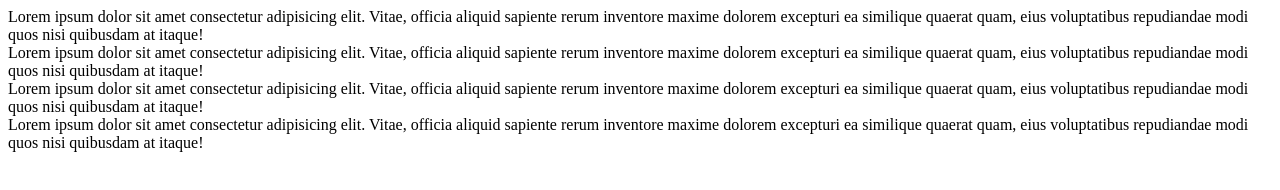
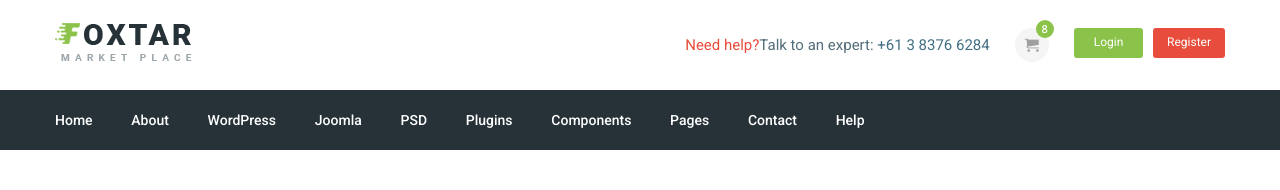
Before and after one commit to Golivud2021/Foxtar-new, a website: page app/index.html in a window 1280 px wide. Drawn offline with nearby package versions, Linux system fonts and the light colour scheme; some packages are replaced by stand-ins of ours; files that its build step writes are made by us from their sources; a script that the page names is missing; files whose address does not match are found by name.

Commit message:
adeed header

```diff
--- a/app/index.html
+++ b/app/index.html
@@ -11,23 +11,56 @@
     <link
         href="https://fonts.googleapis.com/css2?family=Lato:wght@700&family=Open+Sans:wght@600&family=Raleway:ital,wght@1,700&family=Roboto:wght@400;500;700;900&display=swap"
         rel="stylesheet">
-    <link rel="stylesheet" href="">
+    <link rel="stylesheet" href="css/libs.min.css">
     <link rel="stylesheet" href="css/style.min.css">
 </head>
 
 <body>
-    <div class="text">Lorem ipsum dolor sit amet consectetur adipisicing elit. Vitae, officia aliquid sapiente rerum
-        inventore maxime dolorem excepturi ea similique quaerat quam, eius voluptatibus repudiandae modi quos nisi
-        quibusdam at itaque!</div>
-    <div class="text">Lorem ipsum dolor sit amet consectetur adipisicing elit. Vitae, officia aliquid sapiente rerum
-        inventore maxime dolorem excepturi ea similique quaerat quam, eius voluptatibus repudiandae modi quos nisi
-        quibusdam at itaque!</div>
-    <div class="text">Lorem ipsum dolor sit amet consectetur adipisicing elit. Vitae, officia aliquid sapiente rerum
-        inventore maxime dolorem excepturi ea similique quaerat quam, eius voluptatibus repudiandae modi quos nisi
-        quibusdam at itaque!</div>
-    <div class="text">Lorem ipsum dolor sit amet consectetur adipisicing elit. Vitae, officia aliquid sapiente rerum
-        inventore maxime dolorem excepturi ea similique quaerat quam, eius voluptatibus repudiandae modi quos nisi
-        quibusdam at itaque!</div>
+    <header class="header">
+        <div class="header__top">
+            <div class="container">
+                <div class="header__inner">
+                    <div class="header__logo">
+                        <a href="#">
+                            <img src="img/logo.png" alt="">
+                        </a>
+                    </div>
+                    <div class="header__phone">
+                        <span>Need help?</span>Talk to an expert: <a href="tel:+61383766284">
+                            +61 3 8376 6284</a>
+                    </div>
+                    <div class="header__items">
+                        <div class="header__item-basket header__item--active">
+                            <span class="header__icon-circle">8</span>
+                            <span class="icon-cart header__icon"></span>
+                        </div>
+                        <div class="header__btn">
+                            <button class="header__login">Login</button>
+                            <button class="header__register">Register</button>
+                        </div>
+                    </div>
+                </div>
+            </div>
+        </div>
+        <div class="header__navigation">
+            <div class="container">
+                <nav class="menu">
+                    <ul>
+                        <li><a href="#">Home</a></li>
+                        <li><a href="#">About</a></li>
+                        <li><a href="#">WordPress</a></li>
+                        <li><a href="#">Joomla</a></li>
+                        <li><a href="#">PSD</a></li>
+                        <li><a href="#">Plugins</a></li>
+                        <li><a href="#">Components</a></li>
+                        <li><a href="#">Pages</a></li>
+                        <li><a href="#">Contact</a></li>
+                        <li><a href="#">Help</a></li>
+                    </ul>
+                </nav>
+            </div>
+        </div>
+    </header>
 
 
     <script src="https://ajax.googleapis.com/ajax/libs/jquery/3.6.0/jquery.min.js"></script>
--- a/app/scss/_vars.scss
+++ b/app/scss/_vars.scss
@@ -2,3 +2,9 @@
 font-family: 'Open Sans', sans-serif;
 font-family: 'Raleway', sans-serif;
 font-family: 'Roboto', sans-serif; */
+$text: #546e7a;
+$orange:#e74c3c;
+$green:#8bc34a;
+$fon:#263238;
+$roboto:'Roboto', sans-serif;
+$open:'Open Sans', sans-serif;
--- a/app/scss/style.scss
+++ b/app/scss/style.scss
@@ -2,9 +2,17 @@
 @import "fonts";
 
 body{
-
+    font-size: 15px;
+    line-height: 24px;
+    font-family: $roboto;
+    color:$text;
 }
 ul{
+    margin: 0;
+    padding: 0;
+    list-style: none;
+}
+li{
     margin: 0;
     padding: 0;
 }
@@ -12,3 +20,100 @@ a{
     display: inline-block;
     text-decoration: none;
 }
+.header__inner{
+    display: flex;
+    justify-content: space-between;
+    height: 90px;
+    align-items: center;
+}
+
+.header__item-basket{
+    width: 34px;
+    height: 34px;
+    background-color: #f5f5f5;
+    border-radius: 50%
+}
+.header__items{
+    display:flex;
+}
+.header__phone{
+    margin-left: auto;
+    margin-right: 25px;
+    span{
+        color:$orange;
+    }
+    a{
+        color:#437084;
+    }
+}
+.header__btn{
+    margin-left: 10px;
+    button{
+        font-size: 12px;
+        color: #fff;
+        border-radius: 3px;
+        border: none;
+        padding-top: 8px;
+        padding-bottom: 8px;
+    }
+    .header__login{
+        background-color:$green;
+        padding-left: 20px;
+        padding-right: 20px;
+        margin-right: 6px;
+
+    }
+    .header__register{
+        background-color:$orange;
+        padding-left: 14px;
+        padding-right: 14px;
+    }
+
+}
+.header__item--active{
+    position: relative;
+    margin-right: 15px;
+    .header__icon{
+        position: absolute;
+        top: 50%;
+        left: 50%;
+        transform: translate(-50%, -50%);
+        color: #a0a0a0;
+        font-size: 14px;
+    }
+    .header__icon-circle{
+        display: block;
+        width: 18px;
+        height: 18px;
+        border-radius: 50%;
+        line-height: 18px;
+        text-align: center;
+        position: absolute;
+        top: -8px;
+        right: -5px;
+        color: #fff;
+        font-size: 11px;
+        font-family: $open;
+        font-weight: 600;
+    }
+}
+.header__item-basket{
+    .header__icon-circle{
+        background-color: $green;
+    }
+}
+.header__navigation{
+    background-color: $fon;
+    li{
+        display: inline-block;
+        & +li{
+            padding-left: 35px;
+        }
+        a{
+            line-height: 60px;
+            color: #fff;
+            font-size: 14px;
+            font-weight: 500;
+       }
+    }
+}
--- a/gulpfile.js
+++ b/gulpfile.js
@@ -35,8 +35,9 @@ gulp.task('browser-sync', function(){
 });
 
 gulp.task('js', function(){
-    return gulp.src(['node_modules/@fancyapps/fancybox/distjquery.fancybox.js',
-    'node_modules/slick-carousel/slick/slick.js',
+    return gulp.src(
+        ['node_modules/@fancyapps/fancybox/dist/jquery.fancybox.js',
+        'node_modules/slick-carousel/slick/slick.js',
         'node_modules/mixitup/dist/mixitup.js'])
         .pipe(concat('libs.min.js'))
         .pipe(uglifyjs())
```
Also changed, not shown: app/img/logo.png (added), app/libs/bootstrap-grid.css.
